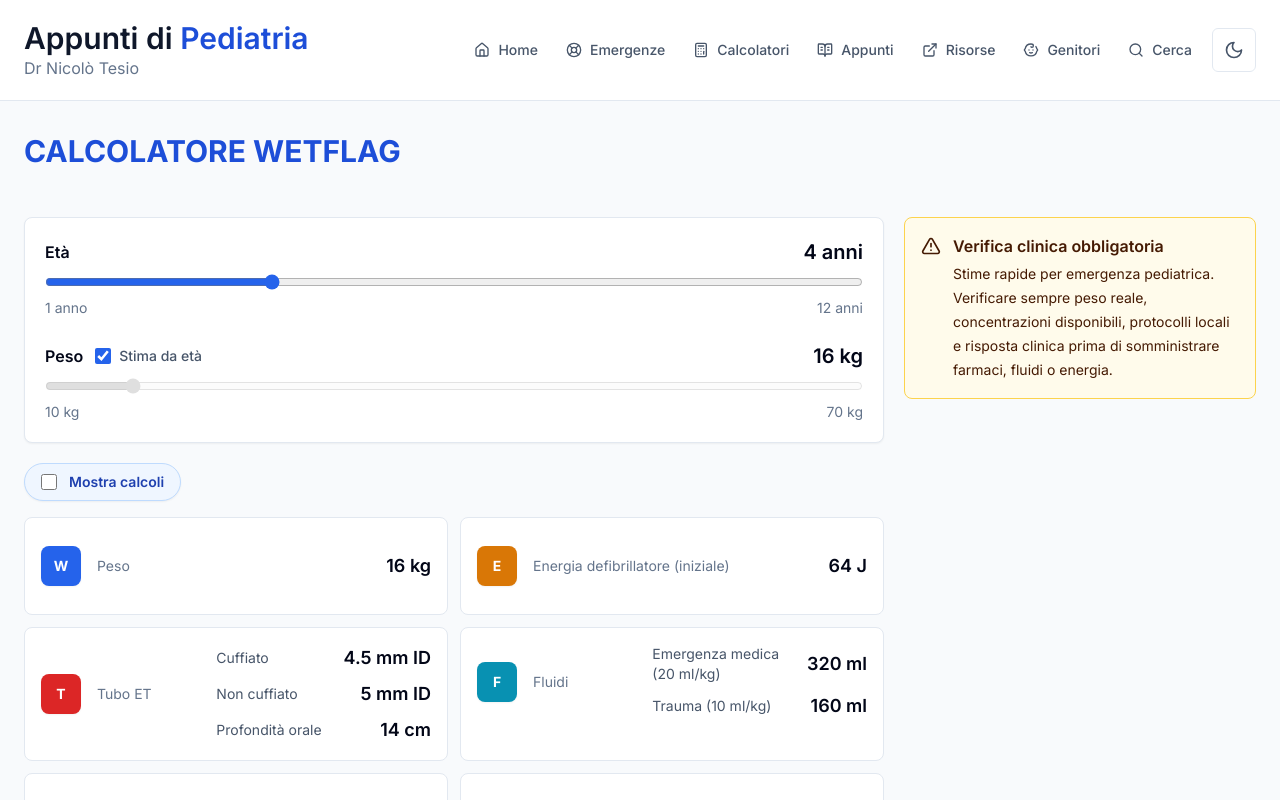
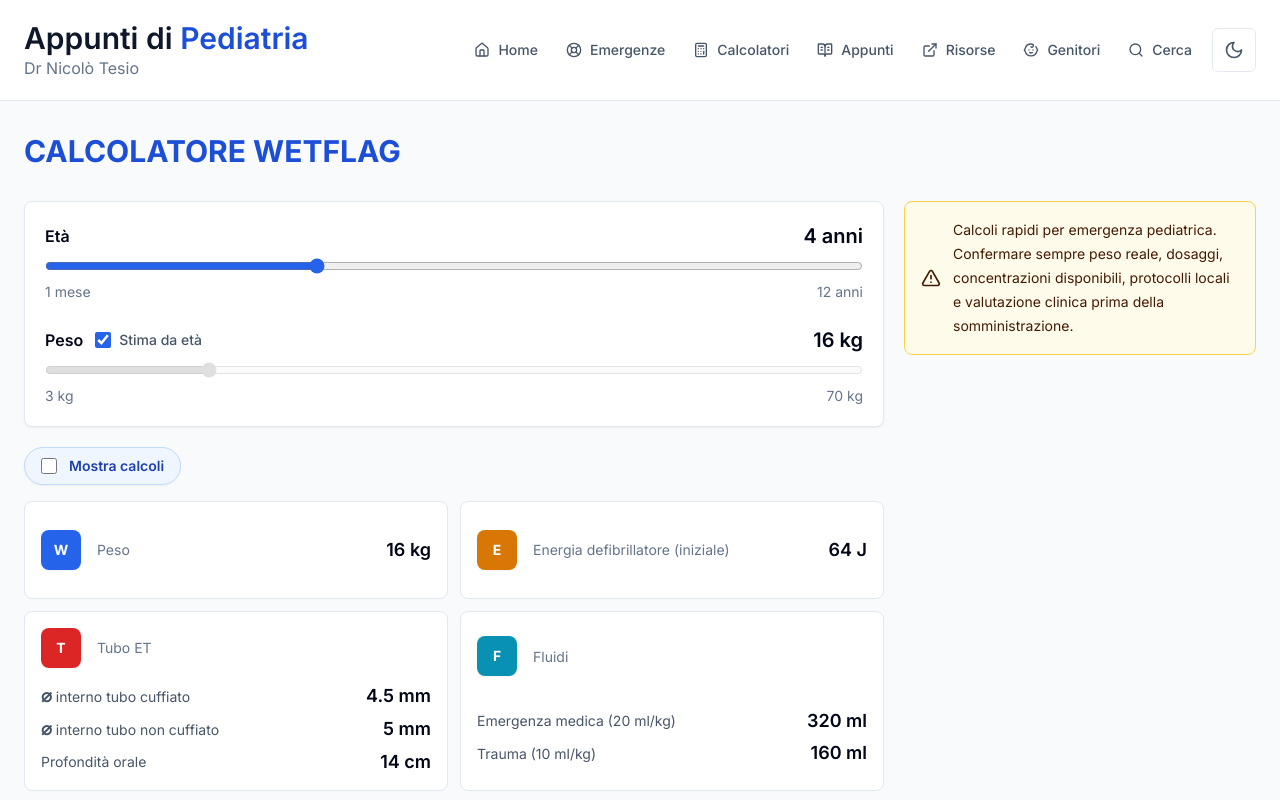
Before and after one commit to nicolotesio/app-pediatria, a Next.js app: page /emergenze/wetflag in a window 1280 px wide. Shown: the top 800 px of the page. Built offline with nearby package versions, Linux system fonts and the light colour scheme.

Commit message:
Refine WETFLAG calculator UI and age weight logic

```diff
--- a/app/emergenze/wetflag/page.tsx
+++ b/app/emergenze/wetflag/page.tsx
@@ -3,7 +3,7 @@ import { SectionHeader } from "@/components/ui/SectionHeader";
 
 export default function WetflagPage() {
   return (
-    <div className="grid gap-6 pb-16">
+    <div className="grid gap-2 pb-16">
       <SectionHeader title="CALCOLATORE WETFLAG" />
       <WetflagCalculator />
     </div>
--- a/components/CalculatorLayout.tsx
+++ b/components/CalculatorLayout.tsx
@@ -35,7 +35,7 @@ export function CalculatorLayout({
       </div>
       <div className="space-y-4">
         {showSource && source && updatedAt && validity && units ? <SourceBox source={source} updatedAt={updatedAt} validity={validity} units={units} /> : null}
-        <WarningBox title="Verifica clinica obbligatoria">
+        <WarningBox title={null}>
           {warning ?? "Strumento di supporto clinico. Verificare sempre dosi, linee guida locali, peso reale e condizioni del paziente."}
         </WarningBox>
       </div>
--- a/components/calculators/AgeWeightSelector.tsx
+++ b/components/calculators/AgeWeightSelector.tsx
@@ -16,13 +16,14 @@ type AgeWeightSelectorProps = {
 };
 
 export function estimatePediatricWeightKg(ageYears: number) {
-  if (ageYears <= 5) return Math.round(2 * ageYears + 8);
+  if (ageYears < 1) return round1(0.5 * ageToMonths(ageYears) + 4);
+  if (ageYears < 6) return Math.round(2 * ageYears + 8);
   return Math.round(3 * ageYears + 7);
 }
 
-export function AgeWeightSelector({ value, onChange, ageMin = 1, ageMax = 12, weightMin = 10, weightMax = 70 }: AgeWeightSelectorProps) {
+export function AgeWeightSelector({ value, onChange, ageMin = 1 / 12, ageMax = 12, weightMin = 3, weightMax = 70 }: AgeWeightSelectorProps) {
   const updateAge = (nextAge: number) => {
-    const ageYears = clamp(nextAge, ageMin, ageMax);
+    const ageYears = normalizeAgeForSelector(clamp(nextAge, ageMin, ageMax));
     onChange({
       ...value,
       ageYears,
@@ -33,7 +34,7 @@ export function AgeWeightSelector({ value, onChange, ageMin = 1, ageMax = 12, we
   const updateWeight = (nextWeight: number) => {
     onChange({
       ...value,
-      weightKg: clamp(nextWeight, weightMin, weightMax),
+      weightKg: normalizeWeightForSelector(clamp(nextWeight, weightMin, weightMax)),
       estimateWeightFromAge: false
     });
   };
@@ -54,21 +55,21 @@ export function AgeWeightSelector({ value, onChange, ageMin = 1, ageMax = 12, we
             <label htmlFor="age-years" className="text-base font-semibold text-slate-950 dark:text-white">
               Età
             </label>
-            <output className="text-xl font-semibold text-slate-950 dark:text-white">{formatYears(value.ageYears)}</output>
+            <output className="text-xl font-semibold text-slate-950 dark:text-white">{formatAge(value.ageYears)}</output>
           </div>
           <input
             id="age-years"
             type="range"
             min={ageMin}
             max={ageMax}
-            step={0.5}
+            step={1 / 12}
             value={value.ageYears}
             onChange={(event) => updateAge(Number(event.target.value))}
             className="h-2 w-full accent-blue-600"
           />
           <div className="flex justify-between text-sm text-slate-500 dark:text-slate-400">
-            <span>{formatYears(ageMin)}</span>
-            <span>{formatYears(ageMax)}</span>
+            <span>{formatAge(ageMin)}</span>
+            <span>{formatAge(ageMax)}</span>
           </div>
         </div>
 
@@ -95,7 +96,7 @@ export function AgeWeightSelector({ value, onChange, ageMin = 1, ageMax = 12, we
             type="range"
             min={weightMin}
             max={weightMax}
-            step={1}
+            step={0.5}
             value={value.weightKg}
             disabled={value.estimateWeightFromAge}
             onChange={(event) => updateWeight(Number(event.target.value))}
@@ -115,7 +116,42 @@ function clamp(value: number, min: number, max: number) {
   return Math.min(Math.max(value, min), max);
 }
 
-function formatYears(value: number) {
-  const formatted = Number.isInteger(value) ? String(value) : String(value).replace(".", ",");
-  return value === 1 ? "1 anno" : `${formatted} anni`;
+function ageToMonths(ageYears: number) {
+  return Math.round(ageYears * 12);
 }
+
+function ageToYears(ageMonths: number) {
+  return ageMonths / 12;
+}
+
+function normalizeAgeForSelector(ageYears: number) {
+  const ageMonths = ageToMonths(ageYears);
+  if (ageMonths < 24) return ageToYears(ageMonths);
+  return ageToYears(Math.round(ageMonths / 6) * 6);
+}
+
+function normalizeWeightForSelector(weightKg: number) {
+  if (weightKg <= 10) return Math.round(weightKg * 2) / 2;
+  return Math.round(weightKg);
+}
+
+function formatAge(value: number) {
+  const totalMonths = ageToMonths(value);
+  const years = Math.floor(totalMonths / 12);
+  const months = totalMonths % 12;
+  const parts: string[] = [];
+
+  if (years > 0) {
+    parts.push(years === 1 ? "1 anno" : `${years} anni`);
+  }
+
+  if (months > 0) {
+    parts.push(months === 1 ? "1 mese" : `${months} mesi`);
+  }
+
+  return parts.join(" e ") || "0 mesi";
+}
+
+function round1(value: number) {
+  return Math.round(value * 10) / 10;
+}
--- a/components/calculators/WetflagCalculator.tsx
+++ b/components/calculators/WetflagCalculator.tsx
@@ -6,7 +6,7 @@ import { CalculatorLayout } from "@/components/CalculatorLayout";
 import { AgeWeightSelector, estimatePediatricWeightKg, type AgeWeightValue } from "@/components/calculators/AgeWeightSelector";
 import { WarningBox } from "@/components/ui/WarningBox";
 
-type ResultTone = "blue" | "amber" | "red" | "cyan" | "violet" | "green";
+type ResultTone = "blue" | "amber" | "red" | "cyan" | "violet" | "rose" | "green";
 
 const resultToneClasses: Record<ResultTone, string> = {
   blue: "bg-blue-600 text-white",
@@ -14,6 +14,7 @@ const resultToneClasses: Record<ResultTone, string> = {
   red: "bg-red-600 text-white",
   cyan: "bg-cyan-600 text-white",
   violet: "bg-violet-600 text-white",
+  rose: "bg-amber-900 text-white",
   green: "bg-emerald-600 text-white"
 };
 
@@ -41,7 +42,7 @@ export function WetflagCalculator() {
       units={wetflagMetadata.units}
       unframed
       showSource={false}
-      warning="Stime rapide per emergenza pediatrica. Verificare sempre peso reale, concentrazioni disponibili, protocolli locali e risposta clinica prima di somministrare farmaci, fluidi o energia."
+      warning="Calcoli rapidi per emergenza pediatrica. Confermare sempre peso reale, dosaggi, concentrazioni disponibili, protocolli locali e valutazione clinica prima della somministrazione."
     >
       <div className="grid gap-5">
         <AgeWeightSelector value={selectorValue} onChange={setSelectorValue} />
@@ -76,7 +77,7 @@ export function WetflagCalculator() {
                 tone="amber"
                 label="Energia defibrillatore (iniziale)"
                 value={`${result.defibrillationEnergyJ} J`}
-                calculation={`4 J/kg x ${result.estimatedWeightKg} kg = ${roundForDisplay(4 * result.estimatedWeightKg)} J, max 200 J -> ${result.defibrillationEnergyJ} J`}
+                calculation={`4 J/kg x ${result.estimatedWeightKg} kg = ${roundForDisplay(4 * result.estimatedWeightKg)} J, max 120-200 J sulla base del tipo di defibrillatore -> ${result.defibrillationEnergyJ} J`}
                 showCalculation={showCalculations}
               />
               <ResultItem
@@ -84,8 +85,8 @@ export function WetflagCalculator() {
                 tone="red"
                 label="Tubo ET"
                 rows={[
-                  { label: "Cuffiato", value: `${result.endotrachealTubeMm.cuffed} mm ID` },
-                  { label: "Non cuffiato", value: `${result.endotrachealTubeMm.uncuffed} mm ID` },
+                  { label: "interno tubo cuffiato", value: `${result.endotrachealTubeMm.cuffed} mm`, symbol: "⌀" },
+                  { label: "interno tubo non cuffiato", value: `${result.endotrachealTubeMm.uncuffed} mm`, symbol: "⌀" },
                   { label: "Profondità orale", value: `${result.endotrachealTubeMm.oralDepthCm} cm` }
                 ]}
                 calculation={`${result.ageYears} / 4 + 3,5 = ${result.endotrachealTubeMm.cuffed} mm ID cuffiato; ${result.ageYears} / 4 + 4 = ${result.endotrachealTubeMm.uncuffed} mm ID non cuffiato; ${result.ageYears} / 2 + 12 = ${result.endotrachealTubeMm.oralDepthCm} cm profondità orale`}
@@ -112,7 +113,7 @@ export function WetflagCalculator() {
               />
               <ResultItem
                 initial="A"
-                tone="red"
+                tone="rose"
                 label="Adrenalina"
                 value={`${result.adrenaline.micrograms} µg; ${result.adrenaline.mlOfOneInTenThousand} ml di 1:10.000`}
                 valueParts={[`${result.adrenaline.micrograms} µg`, `${result.adrenaline.mlOfOneInTenThousand} ml di 1:10.000`]}
@@ -125,7 +126,7 @@ export function WetflagCalculator() {
                 label="Glucosio"
                 value={`${result.glucose.grams} g; ${result.glucose.d10Ml} ml D10`}
                 valueParts={[`${result.glucose.grams} g`, `${result.glucose.d10Ml} ml D10`]}
-                calculation={`2 ml/kg x ${result.estimatedWeightKg} kg = ${result.glucose.d10Ml} ml D10; ${result.glucose.d10Ml} ml x 0,1 g/ml = ${result.glucose.grams} g`}
+                calculation={`${result.glucose.d10Ml} ml D10 x 0,1 g/ml = ${result.glucose.grams} g; 2 ml/kg x ${result.estimatedWeightKg} kg = ${result.glucose.d10Ml} ml D10`}
                 showCalculation={showCalculations}
               />
             </dl>
@@ -153,42 +154,40 @@ function ResultItem({
   showCalculation?: boolean;
   initial?: string;
   tone?: ResultTone;
-  rows?: Array<{ label: string; value: string }>;
+  rows?: Array<{ label: string; value: string; symbol?: string }>;
 }) {
+  const hasCalculation = showCalculation && calculation;
+
   return (
-    <div className="rounded-lg border border-slate-200 bg-white p-4 dark:border-slate-800 dark:bg-slate-950">
-      <div className="flex min-h-16 items-center gap-4">
+    <div className="h-full rounded-lg border border-slate-200 bg-white p-4 dark:border-slate-800 dark:bg-slate-950">
+      {rows ? (
+        <div className={`grid min-h-16 grid-cols-[auto_minmax(0,1fr)] items-center gap-4 ${hasCalculation ? "" : "h-full"}`}>
           {initial ? <span className={`grid size-10 shrink-0 place-items-center rounded-lg text-sm font-bold shadow-sm ${resultToneClasses[tone]}`}>{initial}</span> : null}
-        <div className="min-w-0 flex-1">
-          {rows ? (
-            <div className="grid items-center gap-3 sm:grid-cols-[minmax(0,0.85fr)_minmax(0,1.7fr)]">
-              <dt className="text-sm text-slate-500 dark:text-slate-400">{label}</dt>
-              <dd className="grid gap-2">
+          <dt className="text-sm leading-snug text-slate-500 dark:text-slate-400">{label}</dt>
+          <dd className="col-span-2 grid min-w-0 gap-2">
             {rows.map((row) => (
-                  <div key={row.label} className="grid grid-cols-[minmax(0,1fr)_auto] items-center gap-4">
-                    <span className="text-sm text-slate-600 dark:text-slate-300">{row.label}</span>
-                    <span className="text-right text-lg font-semibold text-slate-950 dark:text-white">{row.value}</span>
+              <div key={row.label} className="grid min-w-0 grid-cols-[minmax(0,1fr)_auto] items-center gap-3">
+                <span className="text-sm leading-snug text-slate-600 dark:text-slate-300">
+                  {row.symbol ? <span className="mr-1 text-lg font-semibold leading-none">{row.symbol}</span> : null}
+                  {row.label}
+                </span>
+                <span className="whitespace-nowrap text-right text-lg font-semibold leading-snug text-slate-950 dark:text-white">{row.value}</span>
               </div>
             ))}
           </dd>
         </div>
       ) : (
-            <div className="grid items-center gap-2 sm:grid-cols-[minmax(0,1fr)_auto] sm:gap-4">
-              <dt className="text-sm text-slate-500 dark:text-slate-400">{label}</dt>
-              <dd className="text-left text-lg font-semibold leading-snug text-slate-950 sm:text-right dark:text-white">
+        <div className={`grid min-h-16 grid-cols-[auto_minmax(0,1fr)_auto] items-center gap-4 ${hasCalculation ? "" : "h-full"}`}>
+          {initial ? <span className={`grid size-10 shrink-0 place-items-center rounded-lg text-sm font-bold shadow-sm ${resultToneClasses[tone]}`}>{initial}</span> : null}
+          <dt className="text-sm leading-snug text-slate-500 dark:text-slate-400">{label}</dt>
+          <dd className="min-w-0 text-right text-lg font-semibold leading-snug text-slate-950 dark:text-white">
             {valueParts
-                  ? valueParts.map((part) => (
-                      <span key={part} className="block">
-                        {part}
-                      </span>
-                    ))
+              ? renderValueParts(valueParts)
               : value}
           </dd>
         </div>
       )}
-        </div>
-      </div>
-      {showCalculation && calculation ? (
+      {hasCalculation ? (
         <dd className="mt-3 rounded-md bg-blue-50 px-3 py-2 text-sm leading-6 text-blue-950 dark:bg-blue-950/40 dark:text-blue-100">
           {formatCalculation(calculation).map((line) => (
             <span key={line} className="block">
@@ -201,8 +200,17 @@ function ResultItem({
   );
 }
 
+function renderValueParts(valueParts: string[]) {
+  return valueParts.map((part) => (
+    <span key={part} className="block">
+      {part}
+    </span>
+  ));
+}
+
 function getWeightCalculation(ageYears: number, estimatedWeightKg: number) {
-  if (ageYears <= 5) return `2 x ${ageYears} + 8 = ${estimatedWeightKg} kg`;
+  if (ageYears < 1) return `0,5 x ${Math.round(ageYears * 12)} mesi + 4 = ${estimatedWeightKg} kg`;
+  if (ageYears < 6) return `2 x ${ageYears} + 8 = ${estimatedWeightKg} kg`;
   return `3 x ${ageYears} + 7 = ${estimatedWeightKg} kg`;
 }
 
--- a/components/ui/WarningBox.tsx
+++ b/components/ui/WarningBox.tsx
@@ -1,13 +1,13 @@
 import { TriangleAlert } from "lucide-react";
 
-export function WarningBox({ children, title = "Attenzione" }: { children: React.ReactNode; title?: string }) {
+export function WarningBox({ children, title = "Attenzione" }: { children: React.ReactNode; title?: React.ReactNode }) {
   return (
     <div className="rounded-lg border border-amber-300 bg-amber-50 p-4 text-amber-950 dark:border-amber-800 dark:bg-amber-950 dark:text-amber-100">
-      <div className="flex gap-3">
-        <TriangleAlert className="mt-0.5 size-5 shrink-0" />
+      <div className="flex items-center gap-3">
+        <TriangleAlert className="size-5 shrink-0" />
         <div>
-          <p className="font-semibold">{title}</p>
-          <div className="mt-1 text-sm leading-6">{children}</div>
+          {title ? <p className="font-semibold">{title}</p> : null}
+          <div className={title ? "mt-1 text-sm leading-6" : "text-sm leading-6"}>{children}</div>
         </div>
       </div>
     </div>
--- a/lib/calculators/wetflag.ts
+++ b/lib/calculators/wetflag.ts
@@ -32,11 +32,11 @@ export type WetflagResult = {
 export const wetflagMetadata = {
   source: clinicalSources[0].reference,
   updatedAt: clinicalSources[0].updatedAt,
-  validity: "Eta 1-12 anni, stime iniziali in emergenza. Usare peso reale appena disponibile.",
+  validity: "Eta 1 mese-12 anni, stime iniziali in emergenza. Usare peso reale appena disponibile.",
   units: "anni, kg, J, mm ID, ml, microgrammi, grammi"
 };
 
-const MIN_AGE = 1;
+const MIN_AGE = 1 / 12;
 const MAX_AGE = 12;
 const MAX_DEFIBRILLATION_ENERGY_J = 200;
 const MAX_FLUID_BOLUS_ML = 500;
@@ -56,8 +56,9 @@ export function calculateWetflag(ageYears: number, weightKg = estimateWeightForA
   }
 
   const warnings: string[] = [];
-  if (ageYears < MIN_AGE || ageYears > MAX_AGE) {
-    warnings.push(`Eta fuori range validato (${MIN_AGE}-${MAX_AGE} anni): risultati da verificare con particolare cautela.`);
+  const ageMonths = Math.round(ageYears * 12);
+  if (ageMonths < Math.round(MIN_AGE * 12) || ageMonths > Math.round(MAX_AGE * 12)) {
+    warnings.push("Eta fuori range validato (1 mese-12 anni): risultati da verificare con particolare cautela.");
   }
 
   const estimatedWeightKg = round1(weightKg);
@@ -108,9 +109,9 @@ export function calculateWetflag(ageYears: number, weightKg = estimateWeightForA
 }
 
 export function estimateWeightForAge(ageYears: number) {
-  if (ageYears < 1) return round1(0.5 * ageYears * 12 + 4);
-  if (ageYears <= 5) return round1(2 * ageYears + 8);
-  return round1(3 * ageYears + 7);
+  if (ageYears < 1) return round1(0.5 * Math.round(ageYears * 12) + 4);
+  if (ageYears < 6) return Math.round(2 * ageYears + 8);
+  return Math.round(3 * ageYears + 7);
 }
 
 function round1(value: number) {
```
Also changed, not shown: 1 other file (tests, documents, lock files or other folders). Lines whose indentation alone changed are shown as unchanged.
